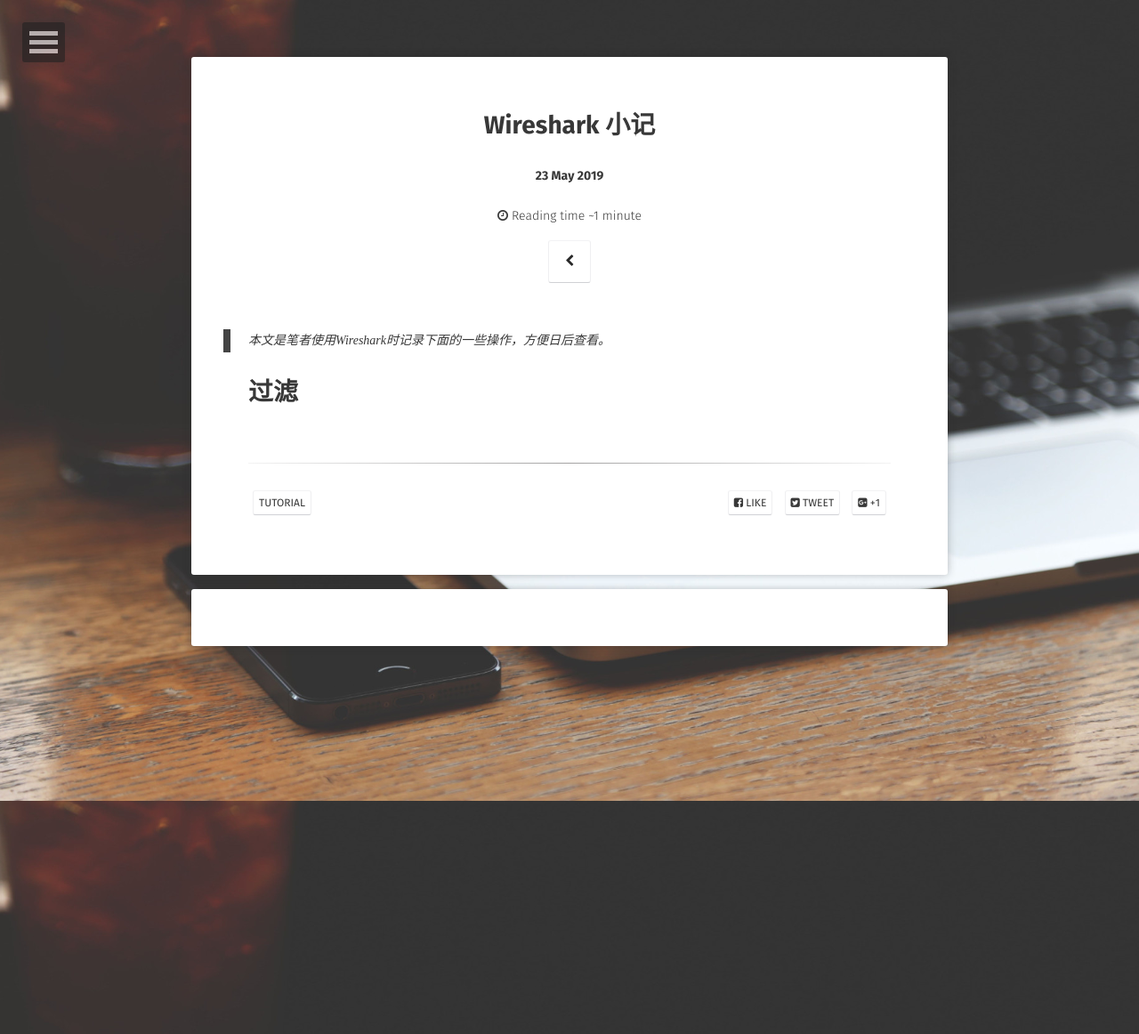
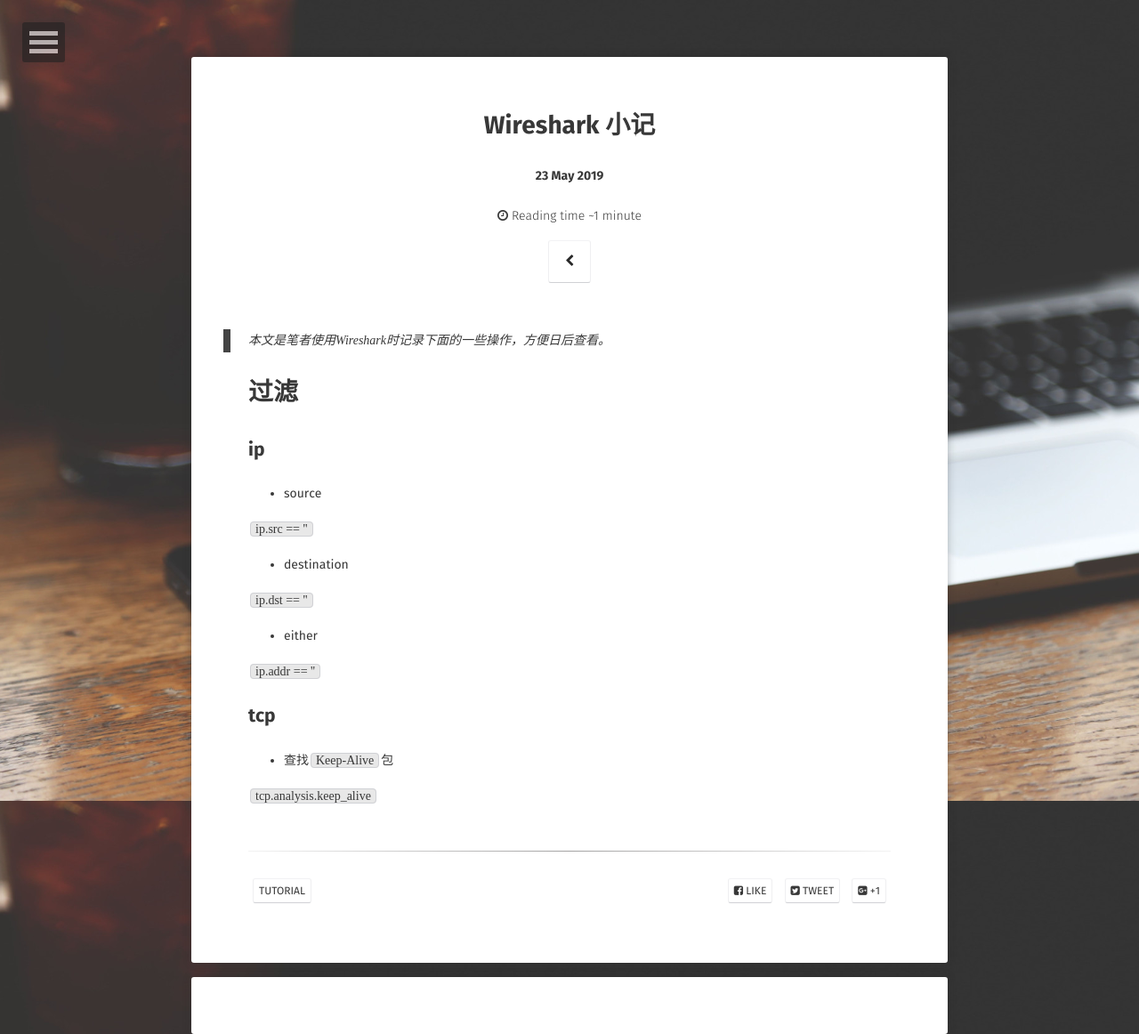
Before and after one commit to longjianjiang/longjianjiang.github.io, a Jekyll site: the page built from _posts/2019-05-23-wireshark-usage.md, in a window 1280 px wide. Shown: the whole page at 89% size. Built offline with Jekyll 4.4.1, drawn with Linux system fonts in a browser that asks for light colours; some web fonts are replaced; comment, search, counter and statistics services are not loaded.

Commit message:
Update(auto commit)

```diff
--- a/_posts/2019-05-23-wireshark-usage.md
+++ b/_posts/2019-05-23-wireshark-usage.md
@@ -11,3 +11,23 @@
 > 本文是笔者使用Wireshark时记录下面的一些操作，方便日后查看。
 
 # 过滤
+
+## ip
+
+- source
+
+`ip.src == ''`
+
+- destination
+
+`ip.dst == ''`
+
+- either
+
+`ip.addr == ''`
+
+## tcp
+
+- 查找`Keep-Alive`包
+
+`tcp.analysis.keep_alive`
```
Also changed, not shown: _drafts/2019-06-10-problem-list-answer.md (added, +25 -0 lines), _posts/2019-03-07-thread-safety.md (+3 -1 lines).
